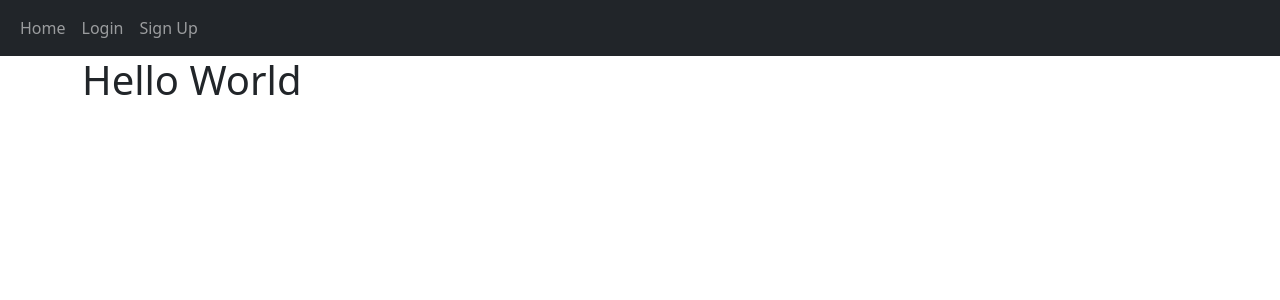
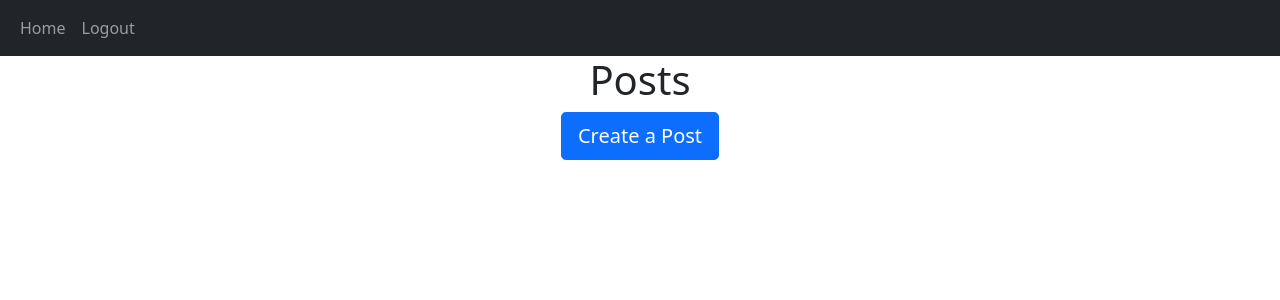
Before and after one commit to M141R/Python-projects, a Flask app: page / in a window 1280 px wide. Shown: the top 300 px of the page. Run offline with Flask 3, Linux system fonts and the light colour scheme; the visitor is signed in with stand-in values (Sample User, id 1); data that the repository does not hold is empty.

Commit message:
Refactor Flask app templates and models, update authentication and post functionality

```diff
--- a/flask/blog/website/__init__.py
+++ b/flask/blog/website/__init__.py
@@ -18,7 +18,7 @@ def create_app():
     app.register_blueprint(views, url_prefix="/")
     app.register_blueprint(auth, url_prefix="/")
 
-    from .models import User
+    from .models import User, Post
 
     create_database(app)
 
--- a/flask/blog/website/auth.py
+++ b/flask/blog/website/auth.py
@@ -22,7 +22,7 @@ def login():
                 flash("Incorrect Password", category='error')
         else:
             flash('Email does not exist', category='error')
-    return render_template("login.html")
+    return render_template("login.html", user=current_user)
 
 
 @auth.route('/sign-up', methods=["GET", "POST"])
@@ -54,7 +54,7 @@ def sign_up():
             flash('User created!')
             return redirect(url_for('views.home'))
 
-    return render_template("signup.html")
+    return render_template("signup.html", user=current_user)
 
 @auth.route('/logout')
 @login_required
--- a/flask/blog/website/templates/base.html
+++ b/flask/blog/website/templates/base.html
@@ -26,8 +26,12 @@
         <div class="collapse navbar-collapse" id="navbar">
           <div class="navbar-nav">
             <a class="nav-item nav-link" href="/home">Home</a>
+            {% if user.is_authenticated %}
+            <a class="nav-item nav-link" href="/logout">Logout</a>
+            {% else %}
             <a class="nav-item nav-link" href="/login">Login</a>
             <a class="nav-item nav-link" href="/sign-up">Sign Up</a>
+            {% endif %}
           </div>
         </div>
       </div>
--- a/flask/blog/website/templates/home.html
+++ b/flask/blog/website/templates/home.html
@@ -1,5 +1 @@
-{% extends "base.html" %}
-{% block title %}Home{% endblock %}
-{% block content %}
-<h1>Hello World</h1>
-{% endblock %}
+{% extends "posts_div.html" %} {% block title %}Home{% endblock %}
--- a/flask/blog/website/templates/post.html
+++ /dev/null
@@ -1,5 +0,0 @@
-{% extends "base.html" %}
-{% block title %}Home{% endblock %}
-{% block content %}
-<h1>Hello World</h1>
-{% endblock %}
--- a/flask/blog/website/templates/posts_div.html
+++ b/flask/blog/website/templates/posts_div.html
@@ -1,5 +1,39 @@
-{% extends "base.html" %}
-{% block title %}Home{% endblock %}
-{% block content %}
-<h1>Hello World</h1>
-{% endblock %}
+{% extends "base.html" %} {% block title %}Home{% endblock %} {% block content
+    %}
+    <h1 align="center">{% block header %}Posts{% endblock %}</h1>
+    <div id="posts">
+      {% for post in posts %}
+      <div class="card border-dark">
+        <div class="card-header d-flex justify-content-between align-items-center">
+          <a href="/posts/{{post.user.username}}">{{post.user.username}}</a>
+          {% if user.id == post.author %}
+          <div class="btn-group">
+            <button
+              type="button"
+              class="btn btn-sm btn-primary dropdown-toggle"
+              data-bs-toggle="dropdown"
+            ></button>
+            <ul class="dropdown-menu">
+              <li>
+                <a href="/delete-post/{{post.id}}" class="dropdown-item">Delete</a>
+              </li>
+            </ul>
+          </div>
+          {% endif %}
+        </div>
+        <div class="card-body">
+          <div class="card-text">{{post.text}}</div>
+        </div>
+        <div class="card-footer text-muted">{{post.date_created}}</div>
+      </div>
+      <br/ > {% endfor %}
+    </div>
+    {% block footer %}
+    <div align="center">
+      <a href="/create-post"
+        ><button type="button" class="btn btn-primary btn-lg">
+          Create a Post
+        </button></a
+      >
+    </div>
+    {% endblock %} {% endblock %}
--- a/flask/blog/website/views.py
+++ b/flask/blog/website/views.py
@@ -1,5 +1,7 @@
-from flask import Blueprint, render_template
+from flask import Blueprint, render_template, request, flash, redirect, url_for
 from flask_login import login_required, current_user
+from .models import Post, User
+from . import db
 
 views = Blueprint("views", __name__)
 
@@ -7,4 +9,50 @@ views = Blueprint("views", __name__)
 @views.route('/home')
 @login_required
 def home():
-    return render_template("home.html", name=current_user.username)
+    posts = Post.query.all()
+    return render_template("home.html", user=current_user, posts=posts)
+
+@views.route("/create-post", methods=['GET', 'POST'])
+@login_required
+def create_post():
+    if request.method == "POST":
+        text = request.form.get('text')
+
+        if not text:
+            flash('Post cannot be empty', category='error')
+        else:
+            post = Post(text=text, author=current_user.id)
+            db.session.add(post)
+            db.session.commit()
+            flash('Post created!', category='success')
+            return redirect(url_for('views.home'))
+
+    return render_template('create_post.html', user=current_user)
+
+@views.route("/delete-post/<id>")
+@login_required
+def delete_post(id):
+    post = Post.query.filter_by(id=id).first()
+
+    if not post:
+        flash("Post does not exisr", category='error')
+    elif current_user.id != post.id:
+        flash('You do not have permission to delete this post', category='error')
+    else:
+        db.session.delete(post)
+        db.session.commit()
+        flash('Post deleted', category='success')
+
+    return redirect(url_for('views.home'))
+
+@views.route("/posts/<username>")
+@login_required
+def posts(username):
+    user = User.query.filter_by(username=username).first()
+
+    if not user:
+        flash('No user with that username exists.', category='error')
+        return redirect(url_for('views.home'))
+
+    posts = Post.query.filter_by(author=user.id).all()
+    return render_template("posts.html", user=current_user, posts=posts, username=username)
```
Also changed, not shown: flask/blog/website/models.py (+7 -0 lines), flask/blog/website/templates/create_post.html (+17 -4 lines), flask/blog/website/templates/posts.html (added, +8 -0 lines), 1 other file.
